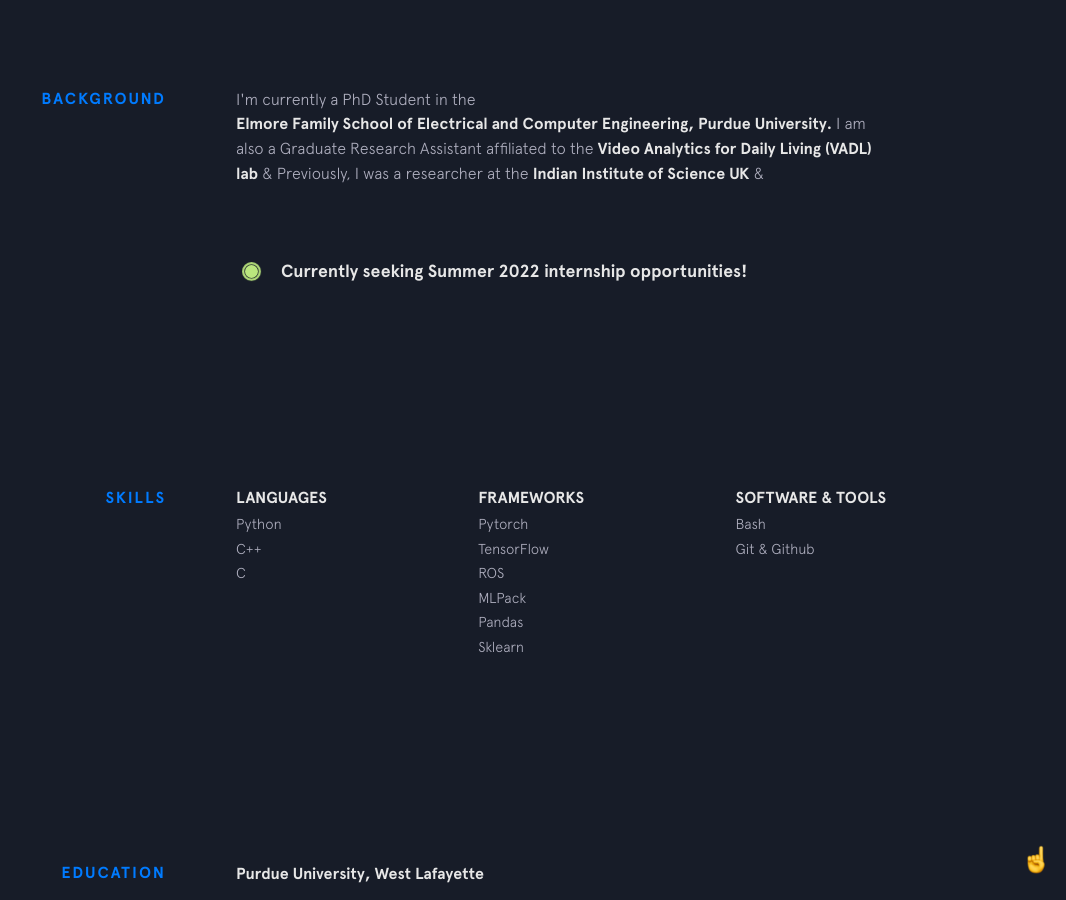
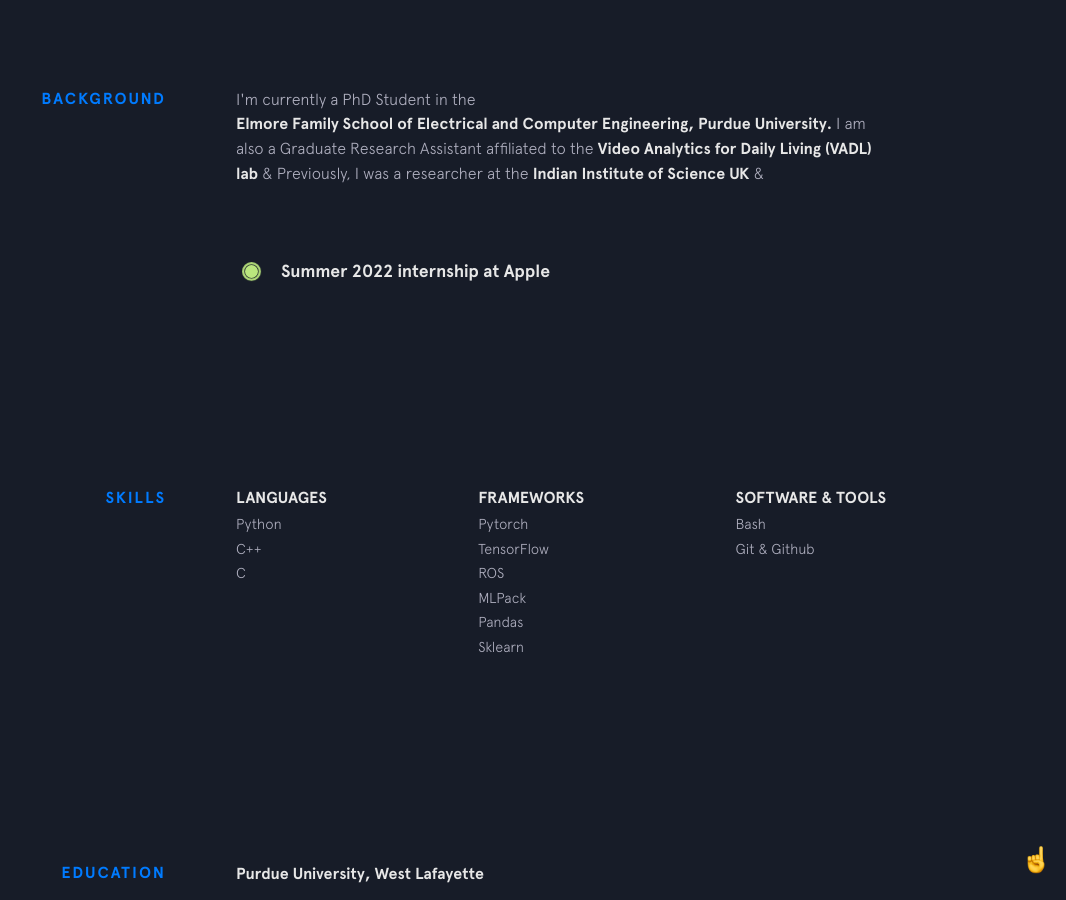
Before and after one commit to praneet195/praneet195.github.io, a Jekyll site: the page built from index.html, in a window 1280 px wide and 900 px high, scrolled down 913 px. Shown: the whole window, without its empty margins (214-1280 px from the left). Built offline with Jekyll 4.4.1, drawn with Linux system fonts in a browser that asks for light colours; nearby versions of some CDN libraries.

Commit message:
Update employment-status.html

```diff
--- a/_includes/employment-status.html
+++ b/_includes/employment-status.html
@@ -3,5 +3,5 @@
     <div class="status__light__ring"></div>
     <div class="status__light__led"></div>
   </div>
-  <div class="status__message">Currently seeking Summer 2022 internship opportunities!</div>
+  <div class="status__message">Summer 2022 internship at Apple</div>
 </a>
```
